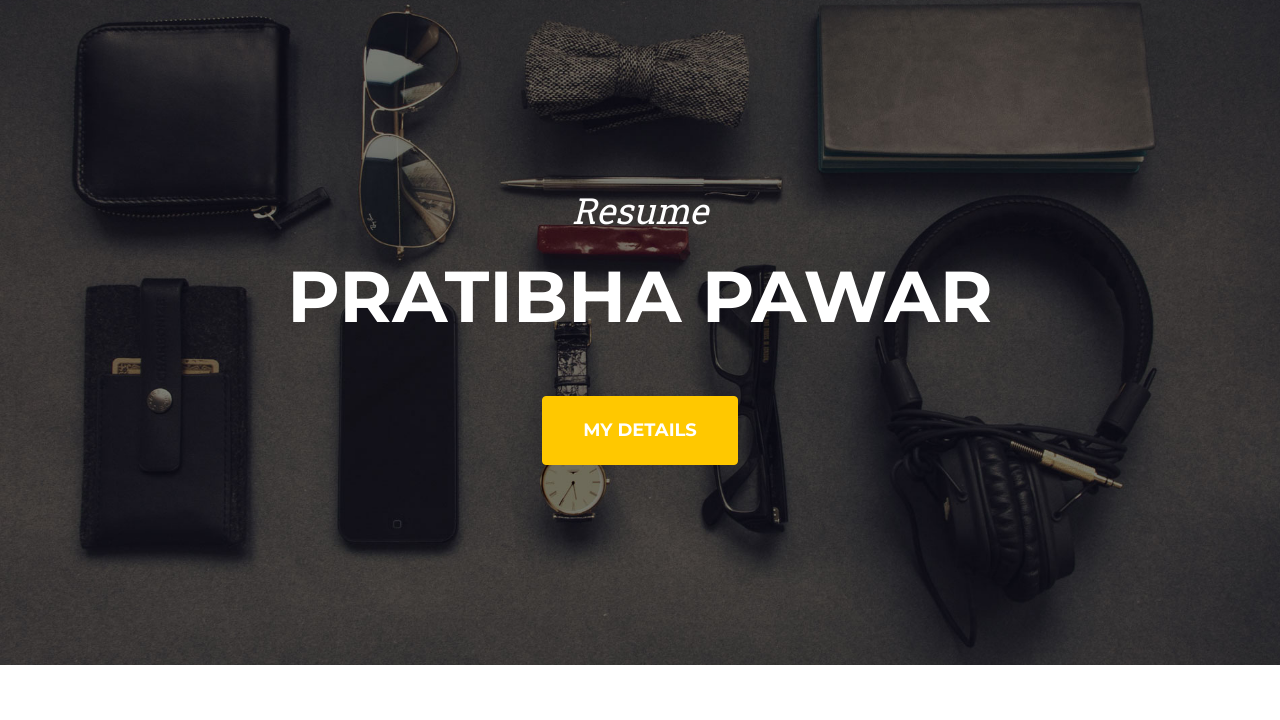
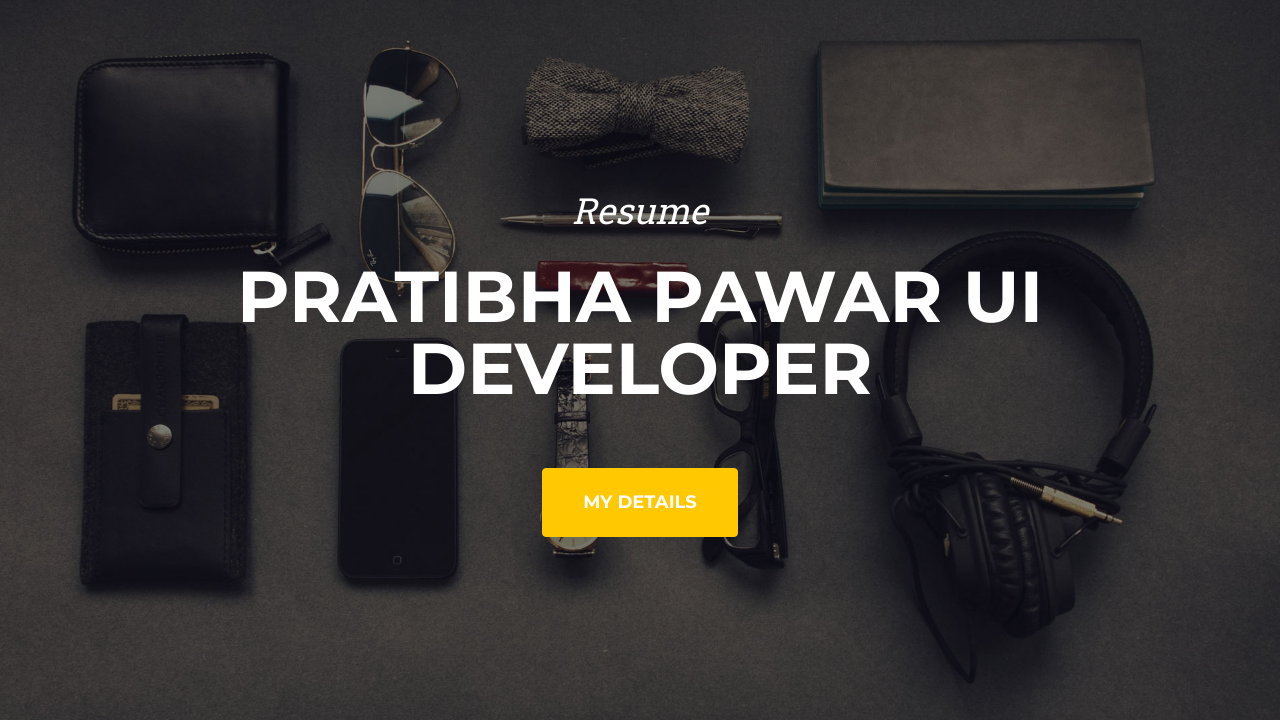
Before and after one commit to pratibhap80/pratibhap80.github.io, a plain HTML site: page index.html in a window 1280 px wide. Shown: the part 80-800 px from the top of the page. Drawn offline with nearby package versions, Linux system fonts and the light colour scheme.

Commit message:
updated Name with position

```diff
--- a/index.html
+++ b/index.html
@@ -42,7 +42,7 @@
     <header class="masthead">
         <div class="container">
             <div class="masthead-subheading">Resume</div>
-            <div class="masthead-heading text-uppercase">Pratibha Pawar</div>
+            <div class="masthead-heading text-uppercase">Pratibha Pawar UI Developer</div>
             <a class="btn btn-primary btn-xl text-uppercase" href="#services">My Details</a>
         </div>
     </header>
```
